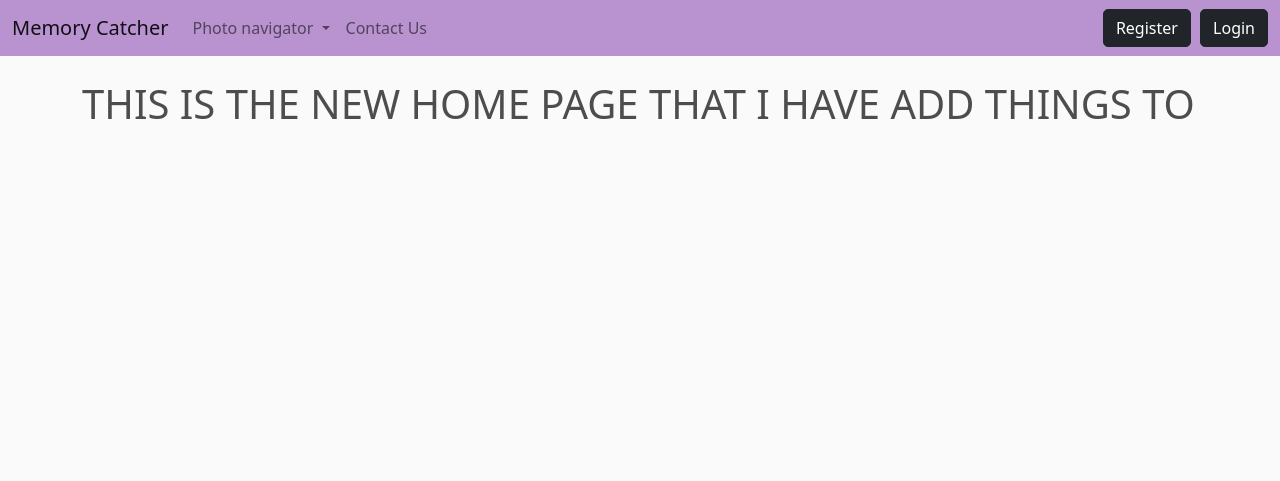
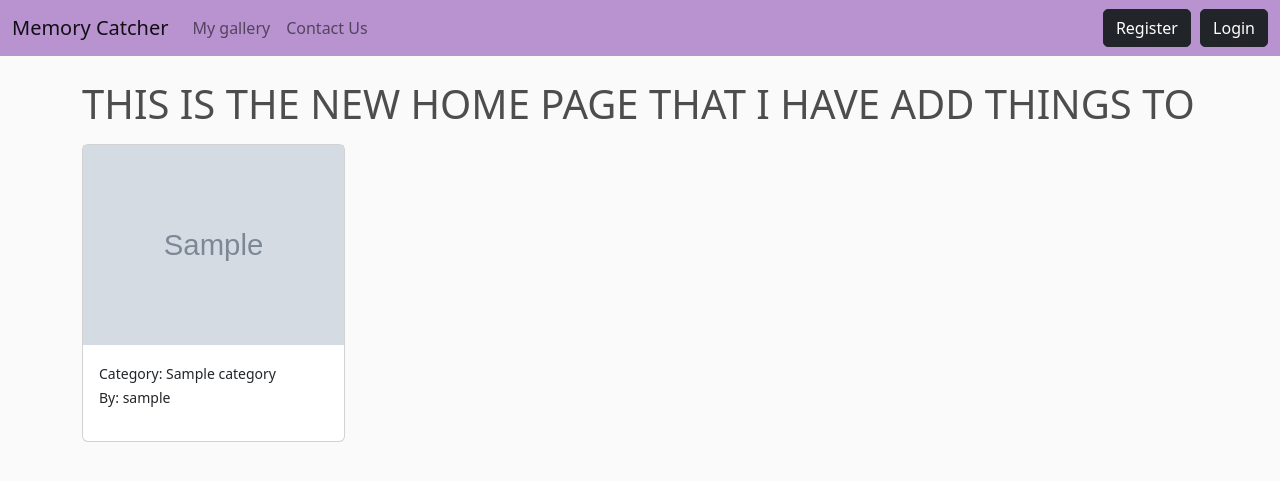
Before and after one commit to craitan/Photo_Album, a Django app: page / in a window 1280 px wide. Shown: the top 481 px of the page. Run offline with Django 4.2, Linux system fonts and the light colour scheme; tables that the repository leaves empty hold one stand-in row (values such as "Sample post"); grey boxes marked "Sample" are stand-in pictures.

Commit message:
modified some of the html

```diff
--- a/Photo_Album/common/views.py
+++ b/Photo_Album/common/views.py
@@ -3,10 +3,18 @@ from django.views import generic as views
 
 from Photo_Album.common.forms import ContactUsForm
 from Photo_Album.common.models import ContactUs
+from Photo_Album.photos.models import Photo
 
 
 class HomePageView(views.TemplateView):
     template_name = 'common/home-page.html'
+
+    def get_context_data(self, **kwargs):
+        context = super().get_context_data(**kwargs)
+        photos = Photo.objects.all()
+        context['photos'] = photos
+
+        return context
 
 
 class ContactView(views.FormView):
--- a/Photo_Album/photos/admin.py
+++ b/Photo_Album/photos/admin.py
@@ -10,4 +10,4 @@ class CategoryAdmin(admin.ModelAdmin):
 
 @admin.register(Photo)
 class PhotoAdmin(admin.ModelAdmin):
-    list_display = ('description',)
+    list_display = ('description', 'user',)
--- a/static/css/main.css
+++ b/static/css/main.css
@@ -119,3 +119,7 @@ h1, h2, h3, h4, h5, h6 {
     color: white;
     text-align: center;
 }
+
+.image-thumbail{
+    height: 200px;
+}
--- a/templates/base/base.html
+++ b/templates/base/base.html
@@ -24,19 +24,8 @@
         </button>
         <div class="collapse navbar-collapse" id="navbarSupportedContent">
             <ul class="navbar-nav me-auto mb-2 mb-lg-0">
-                <li class="nav-item dropdown">
-                    <a class="nav-link dropdown-toggle" href="#" role="button" data-bs-toggle="dropdown"
-                       aria-expanded="false">
-                        Photo navigator
-                    </a>
-                    <ul class="dropdown-menu">
-                        <li><a class="dropdown-item" href="{% url 'photo gallery' %}">My gallery</a></li>
-                        <li><a class="dropdown-item" href="{% url 'photo add' %}">Add photo</a></li>
-                        <li>
-                            <hr class="dropdown-divider">
-                        </li>
-                        <li><a class="dropdown-item" href="#">Something else here</a></li>
-                    </ul>
+                <li class="nav-item">
+                    <a class="nav-link" href="{% url 'photo gallery' %}">My gallery</a>
                 </li>
                 <li class="nav-item">
                     <a class="nav-link" href="{% url 'contact us' %}">Contact Us</a>
--- a/templates/common/home-page.html
+++ b/templates/common/home-page.html
@@ -1,4 +1,25 @@
 {% extends 'base/base.html' %}
 {% block content %}
     <h1>THIS IS THE NEW HOME PAGE THAT I HAVE ADD THINGS TO</h1>
+    <div class="col-md-9">
+                <div class="row">
+
+                    {% for photo in photos %}
+                    <div class="col-md-4">
+                        <div class="card my-2">
+                            <img class="image-thumbail" src="{{photo.image.url}}" alt="Card image cap">
+
+                            <div class="card-body">
+                                <small>Category: {{photo.category.name}}</small>
+                                <p>
+                                    <small>By: {{photo.user}}</small>
+                                </p>
+                            </div>
+                        </div>
+                    </div>
+                    {% empty %}
+                    <h3>No photos...</h3>
+                    {% endfor %}
+                </div>
+            </div>
 {% endblock %}
--- a/templates/photos/user-gallery-page.html
+++ b/templates/photos/user-gallery-page.html
@@ -16,7 +16,6 @@
                         <li class="list-group-item">
                             <a href="{% url 'photo gallery' %}">All</a>
                         </li>
-
                         {% for category in categories %}
                         <li class=" list-group-item">
                             <a href="{% url 'photo gallery' %}?category={{category}}">
@@ -24,8 +23,6 @@
                             </a>
                         </li>
                         {% endfor %}
-
-
                         <a href="{% url 'photo add' %}" class="btn btn-dark btn-block btn-sm m-1">Add Photo</a>
                         <a href="{% url 'logout user' %}" class="btn btn-dark btn-block btn-sm m-1">Logout</a>
                     </ul>
@@ -34,7 +31,6 @@
             </div>
             <div class="col-md-9">
                 <div class="row">
-
                     {% for photo in photos %}
                     <div class="col-md-4">
                         <div class="card my-2">
@@ -43,6 +39,7 @@
                             <div class="card-body">
                                 <small>Category: {{photo.category.name}}</small>
                             </div>
+
                             <a href="{% url 'photo view' photo.id %}" class="btn btn-outline-dark btn-sm m-1">View</a>
                         </div>
                     </div>
```
Also changed, not shown: templates/photos/photo-view.html (+6 -1 lines).
